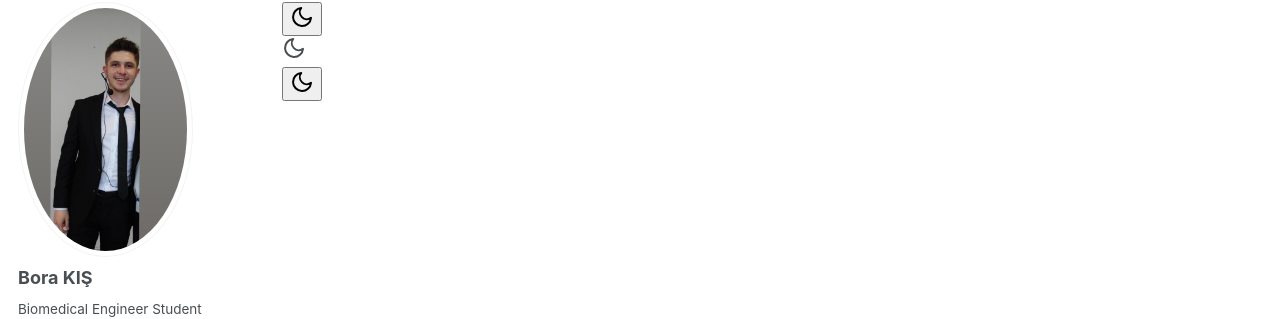
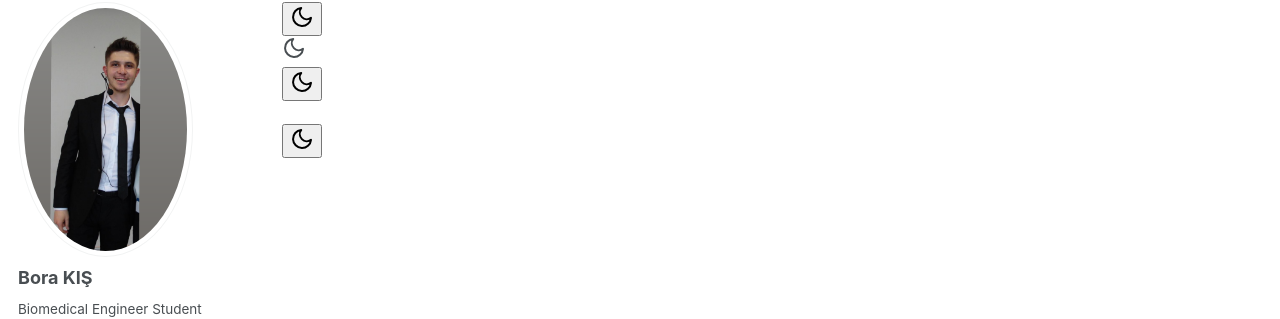
Before and after one commit to BoraKis/borakis.github.io, a Jekyll site: the page built from ligt.md, in a window 1280 px wide. Shown: the part 116-435 px from the top of the page. Built offline with Jekyll 4.4.1, drawn with Linux system fonts in a browser that asks for light colours; our own code applies the rules of GitHub Pages for plain Markdown files.

Commit message:
Update ligt.md

```diff
--- a/ligt.md
+++ b/ligt.md
@@ -4,3 +4,5 @@
 </svg><!----></button><!----></nav>
 <svg data-v-fc707f4e="" xmlns="http://www.w3.org/2000/svg" width="24" height="24" viewBox="0 0 24 24" fill="none" stroke="currentColor" stroke-width="2" stroke-linecap="round" stroke-linejoin="round" class="moon feather feather-moon"><path data-v-fc707f4e="" d="M21 12.79A9 9 0 1 1 11.21 3 7 7 0 0 0 21 12.79z"></path></svg>
 <button id="themeSwitch" aria-label="Switch theme between light and dark" data-v-fc707f4e="" data-v-6799e43e=""><svg data-v-fc707f4e="" xmlns="http://www.w3.org/2000/svg" width="24" height="24" viewBox="0 0 24 24" fill="none" stroke="currentColor" stroke-width="2" stroke-linecap="round" stroke-linejoin="round" class="moon feather feather-moon"><path data-v-fc707f4e="" d="M21 12.79A9 9 0 1 1 11.21 3 7 7 0 0 0 21 12.79z"></path></svg><!----></button>
+<!---->
+<nav class="nav" data-v-6799e43e=""><button id="themeSwitch" aria-label="Switch theme between light and dark" data-v-fc707f4e="" data-v-6799e43e=""><svg data-v-fc707f4e="" xmlns="http://www.w3.org/2000/svg" width="24" height="24" viewBox="0 0 24 24" fill="none" stroke="currentColor" stroke-width="2" stroke-linecap="round" stroke-linejoin="round" class="moon feather feather-moon"><path data-v-fc707f4e="" d="M21 12.79A9 9 0 1 1 11.21 3 7 7 0 0 0 21 12.79z"></path></svg><!----></button><!----></nav>
```
